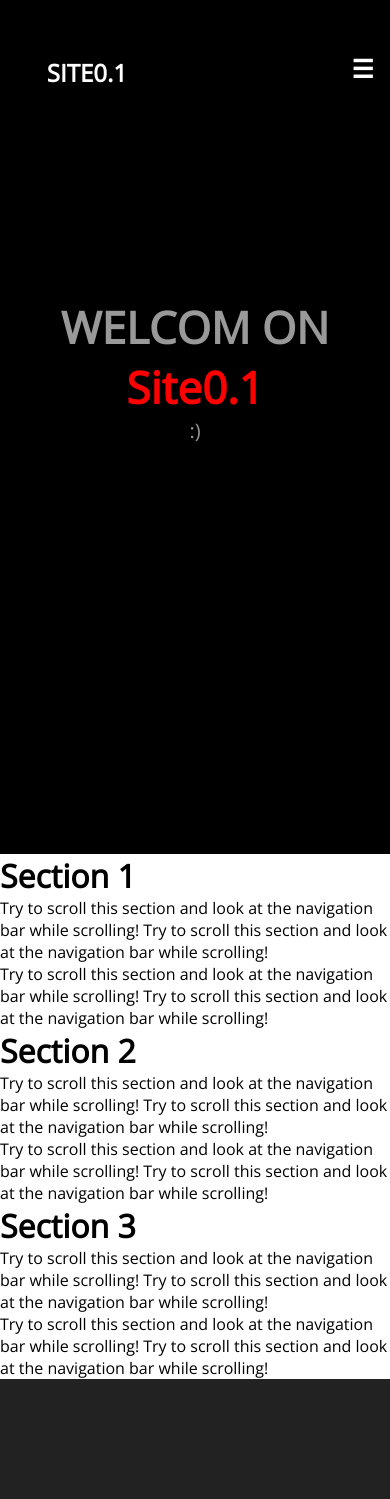
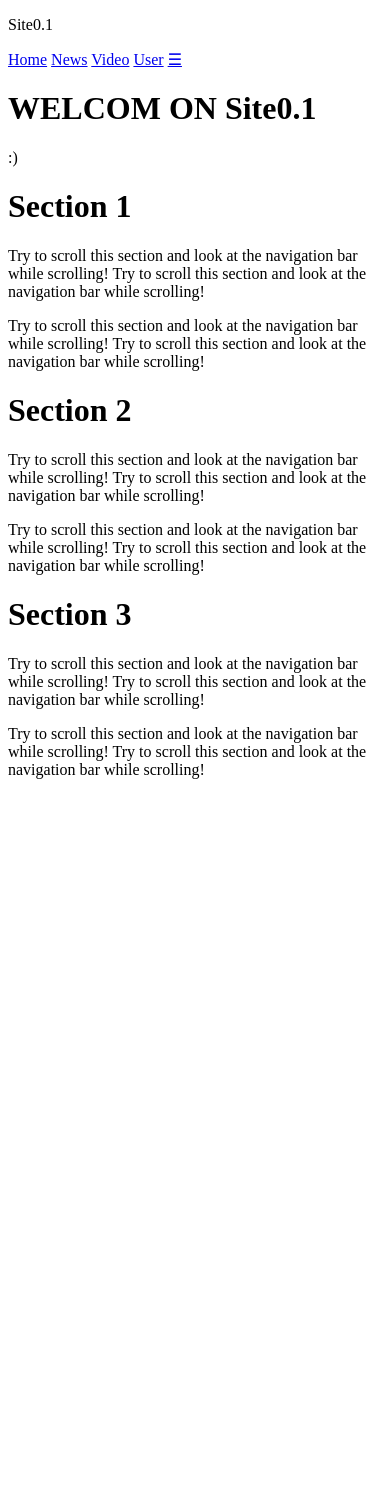
Before and after one commit to arsnvv/advance-fire-group.github.io, a PHP site: page / in a window 390 px wide. After the commit the page ends 779 px from the top, so only its background shows below. Run offline with PHP 8.4, Linux system fonts and the light colour scheme.

Commit message:
Update style.css

```diff
--- a/css/style.css
+++ b/css/style.css
@@ -1,177 +1,52 @@
-* {
-	margin: 0;
-	padding:0;
-}
+<!DOCTYPE html>
+<html>
+    <head>
+		<meta charset = "utf-8">
+        <title>Site0.1</title>
+		<link rel="stylesheet" href="css/style.css" type="text/css">
+		<link href="https://fonts.googleapis.com/css?family=Open+Sans&display=swap" rel="stylesheet">
+		<script src="https://ajax.googleapis.com/ajax/libs/jquery/3.3.1/jquery.min.js"></script>
+		<script src="https://maxcdn.bootstrapcdn.com/bootstrap/3.3.7/js/bootstrap.min.js"></script>
+    </head>
+    <body>
+		<header>
+			<div class="header__logo"><p>Site0.1</p></div>
+			<nav>
+				<div class="topnav" id="myTopnav">
+					<a href="#home">Home</a>
+					<a href="#news">News</a>
+					<a href="#video">Video</a>
+					<a href="#">User</a>
+					<a href="#" id="menu" class="icon">&#9776;</a>
+				</div>
+			</nav>
+		</header>
 
-a {
-	text-decoration: none;
-}
+		<main>
+			<div class="main__welcome">
+				<h1>WELCOM ON <span class="mycompany">Site0.1</span></h1>
+				<p>:)</p>
+			</div>
+			<div id="home" class="container-fluid">
+  <h1>Section 1</h1>
+  <p>Try to scroll this section and look at the navigation bar while scrolling! Try to scroll this section and look at the navigation bar while scrolling!</p>
+  <p>Try to scroll this section and look at the navigation bar while scrolling! Try to scroll this section and look at the navigation bar while scrolling!</p>
+</div>
+<div id="news" class="container-fluid">
+  <h1>Section 2</h1>
+  <p>Try to scroll this section and look at the navigation bar while scrolling! Try to scroll this section and look at the navigation bar while scrolling!</p>
+  <p>Try to scroll this section and look at the navigation bar while scrolling! Try to scroll this section and look at the navigation bar while scrolling!</p>
+</div>
+<div id="video" class="container-fluid">
+  <h1>Section 3</h1>
+  <p>Try to scroll this section and look at the navigation bar while scrolling! Try to scroll this section and look at the navigation bar while scrolling!</p>
+  <p>Try to scroll this section and look at the navigation bar while scrolling! Try to scroll this section and look at the navigation bar while scrolling!</p>
+</div>
+		</main>
+		<footer>
 
-li {
-	list-style: none;
-}
+		</footer>
 
-body {
-	font-family: 'Open Sans', sans-serif;
-}
-header {
-	width: 100%;
-	background: #000;
-	display: flex;
-}
-.header__logo {
-	text-transform: uppercase;
-	color: #fff;
-	font-weight: 800;
-	font-size: 24px;
-	cursor: pointer;
-	margin-top: 56px;
-	margin-left: 12%;
-}
-
-nav {
-	margin-top: 56px;
-	margin-left: 29%;
-}
-
-.topnav a {
-
-	color: #fff;
-	text-align: center;
-	padding: 12px 16px;
-	font-size: 14px;
-	font-weight: bold;
-}
-
-.topnav a:hover {
-		border-bottom: 3px solid red;
-}
-
-.topnav .icon {
-	display: none;
-}
-
-
-
-
-
-
-main {
-	width: 100%;
-}
-
-main .main__welcome {
-	background: #000;
-	text-align: center;
-	padding: 200px 0 410px 0;
-}
-
-main .main__welcome p {
-	color: #999999;
-	font-size: 20px;
-}
-
-main .main__welcome h1 {
-	color: #999999;
-	font-size: 44px;
-}
-
-.mycompany{
-	color: red;
-}
-
-
-
-
-main .main_news {
-	background: #fff;
-	padding: 50px 0 500px 0;
-
-}
-
-main .main_video {
-	background: #000;
-	color: white;
-	padding: 50px 0 500px 0;
-
-}
-
-.menu__button{
-	margin-left: 70px;
-	font-size: 30px;
-	font-weight: bold;
-	color: red;
-}
-
-.menu__button:hover {
-	border-bottom: 3px solid #fcac45;
-
-}
-
-footer {
-width: 100%;
-height: 60px; /*auto*/
-background: #222222;
-padding: 30px 0 30px 0;
-}
-
-.social {
-display: flex;
-justify-content: center;
-}
-
-
-
-
-
-@media screen and (max-width: 1200px) {
-	nav {
-		margin-left: 20%;
-	}
-}
-
-@media screen and (max-width: 1105px) {
-	nav {
-		margin-left: 10%;
-	}
-}
-
-@media screen and (max-width: 1270px) {
-	nav {
-		margin-left: 10%;
-	}
-}
-
-@media screen and (max-width: 600px) {
-	.topnav a {
-		display: none;
-	}
-	.topnav a.icon {
-		float: right;
-		margin-top: -17px;
-		display: block;
-		color: #fff;
-		font-size: 25px;
-	}
-	nav {
-		width: 100%;
-	}
-	.topnav.responsive {
-		position: relative;
-		top: 50px;
-		left: -200px;
-	}
-	header .topnav.responsive {
-		height: 340px;
-	}
-	.topnav.responsive a.icon{
-		position: absolute;
-		top: -50px;
-		right: -200px;
-	}
-	.topnav.responsive a{
-		float: none;
-		display: block;
-		text-align: left;
-	}
-}
+		<script src="js/script.js"></script>
+    </body>
+</html>
```
